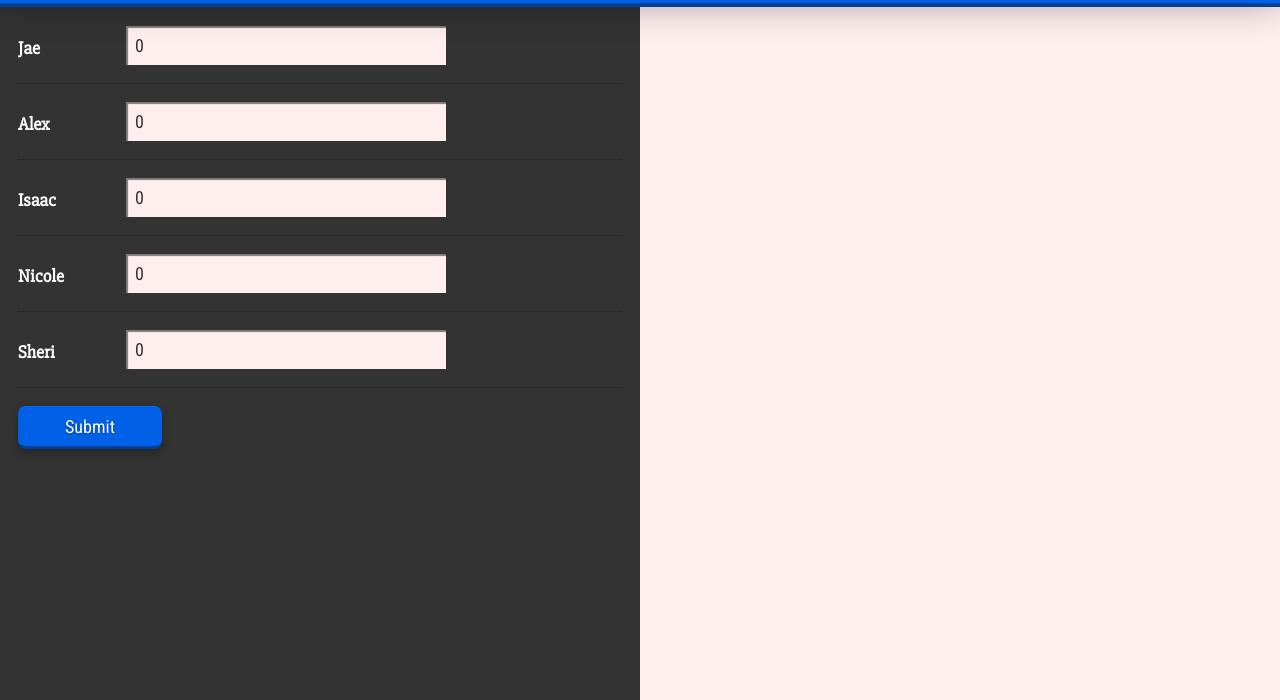
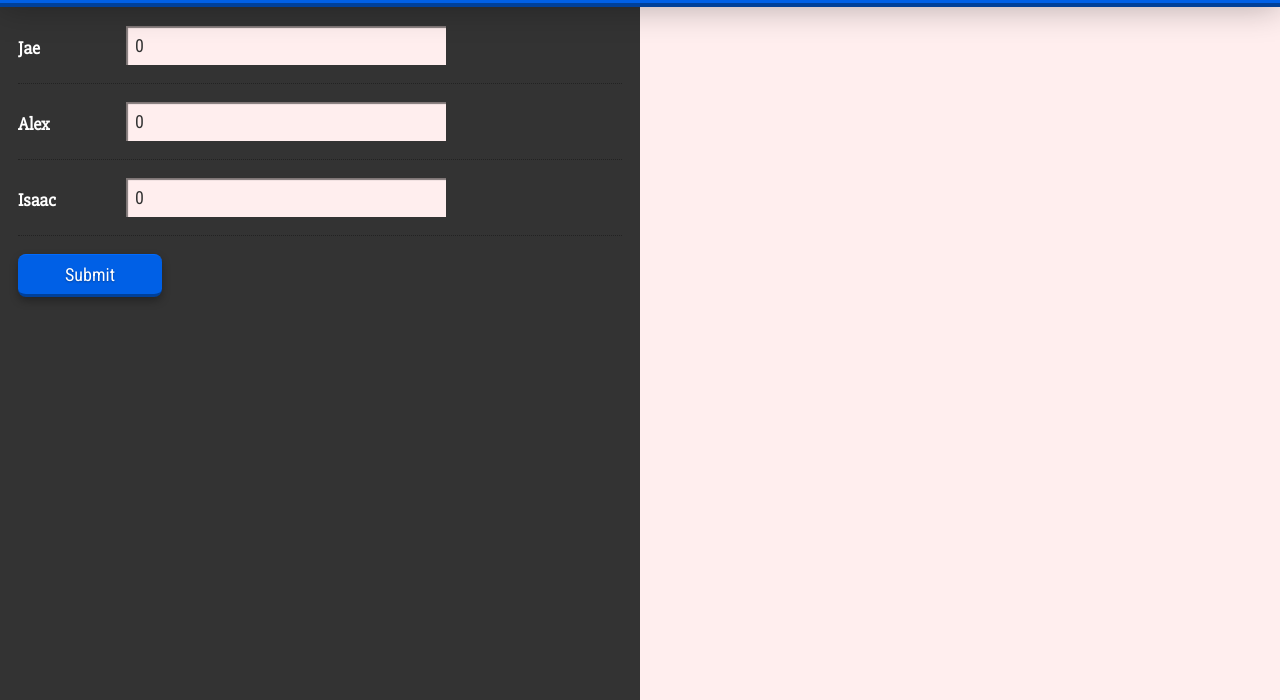
Before and after one commit to alexluecke/who-owed-who-js, a plain HTML site: page index.html in a window 1280 px wide. Shown: the part 100-800 px from the top of the page. Drawn offline with nearby package versions, Linux system fonts and the light colour scheme.

Commit message:
remove people

```diff
--- a/index.html
+++ b/index.html
@@ -22,10 +22,6 @@
 				<input type="text" class="text" value="0" name="Alex"><hr>
 				<label>Isaac</label>
 				<input type="text" class="text" value="0" name="Isaac"><hr>
-				<label>Nicole</label>
-				<input type="text" class="text" value="0" name="Nicole"><hr>
-				<label>Sheri</label>
-				<input type="text" class="text" value="0" name="Sheri"><hr>
 				<input type="submit" class="button submit" value="Submit" name="submit">
 			</form>
 		</div>
```
